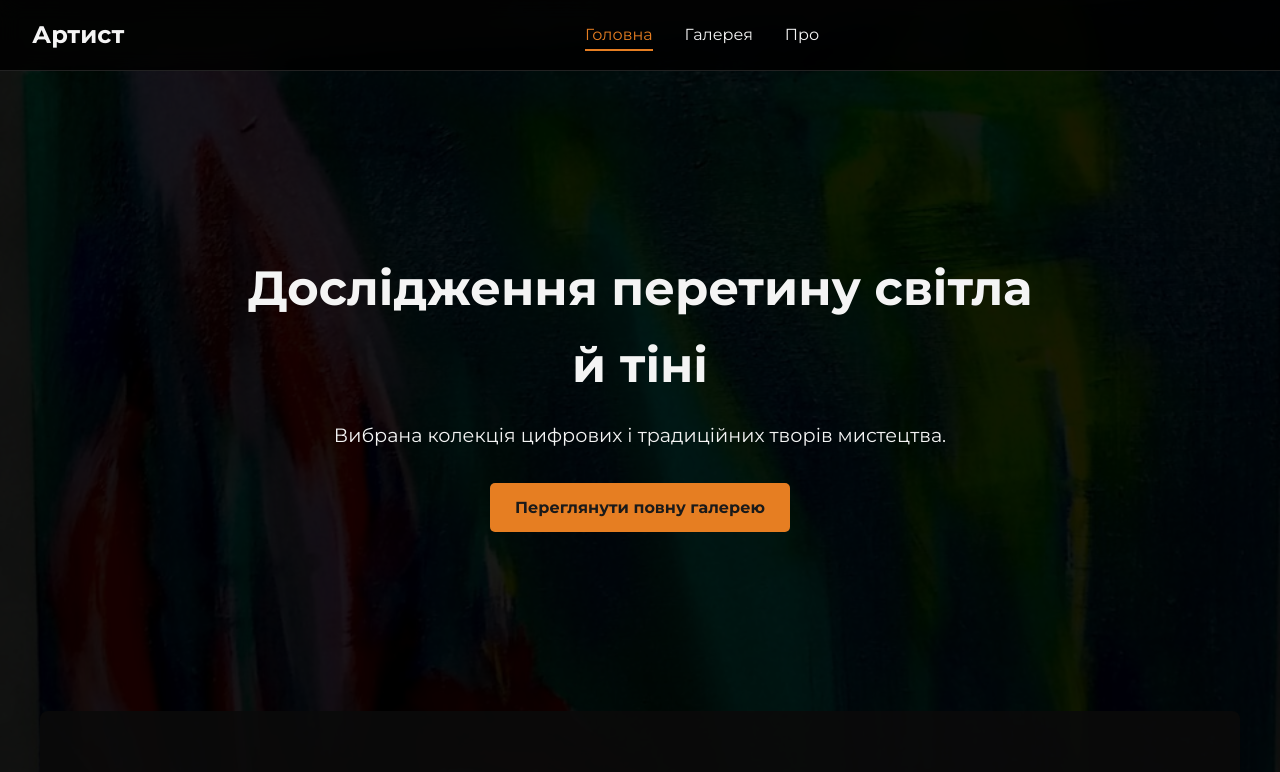
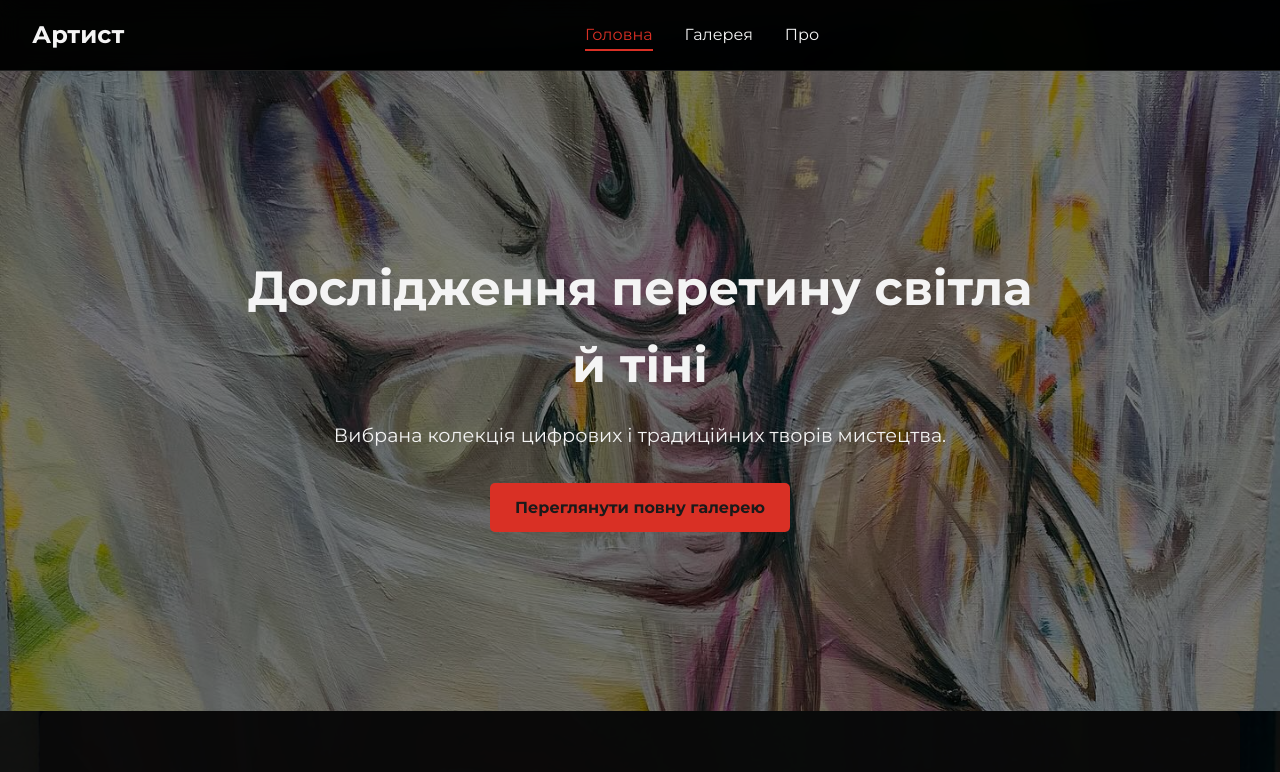
Before and after one commit to Carambola4/carambola4.github.io, a plain HTML site: page index.html in a window 1280 px wide. Shown: the top 772 px of the page. Drawn offline with Linux system fonts and the light colour scheme.

Commit message:
adjust styles

```diff
--- a/css/style.css
+++ b/css/style.css
@@ -2,7 +2,7 @@
 :root {
     --primary-color: #f4f4f4;
     --secondary-color: #1a1a1a;
-    --accent-color: #e67e22;
+    --accent-color: #d93025; /* Changed to red */
     --light-text: #1a1a1a;
     --dark-text: #f4f4f4;
     --body-font: 'Montserrat', sans-serif;
@@ -104,10 +104,25 @@ a {
     text-align: center;
     color: var(--dark-text);
     padding: 0 2rem;
+    background: url('../images/10.jpg') no-repeat center center/cover;
+    position: relative;
+}
+
+.hero::before {
+    content: '';
+    position: absolute;
+    top: 0;
+    left: 0;
+    right: 0;
+    bottom: 0;
+    background: rgba(0, 0, 0, 0.5); /* Dark overlay for hero */
+    z-index: 1;
 }
 
 .hero-text {
     max-width: 800px;
+    position: relative;
+    z-index: 2;
 }
 
 .hero h1 {
@@ -131,7 +146,7 @@ a {
 }
 
 .btn:hover {
-    background: #d35400;
+    background: #b0261c; /* Darker red for hover */
 }
 
 /* Content Sections */
@@ -158,20 +173,6 @@ a {
     display: grid;
     grid-template-columns: repeat(auto-fit, minmax(250px, 1fr));
     gap: 1rem;
-}
-
-.featured-item img {
-    width: 100%;
-    height: 100%;
-    object-fit: cover;
-    display: block;
-    border-radius: 5px;
-    transition: transform 0.3s ease, box-shadow 0.3s ease;
-}
-
-.featured-item:hover img {
-    transform: scale(1.05);
-    box-shadow: 0 10px 20px rgba(0,0,0,0.2);
 }
 
 /* Bio Teaser */
```
